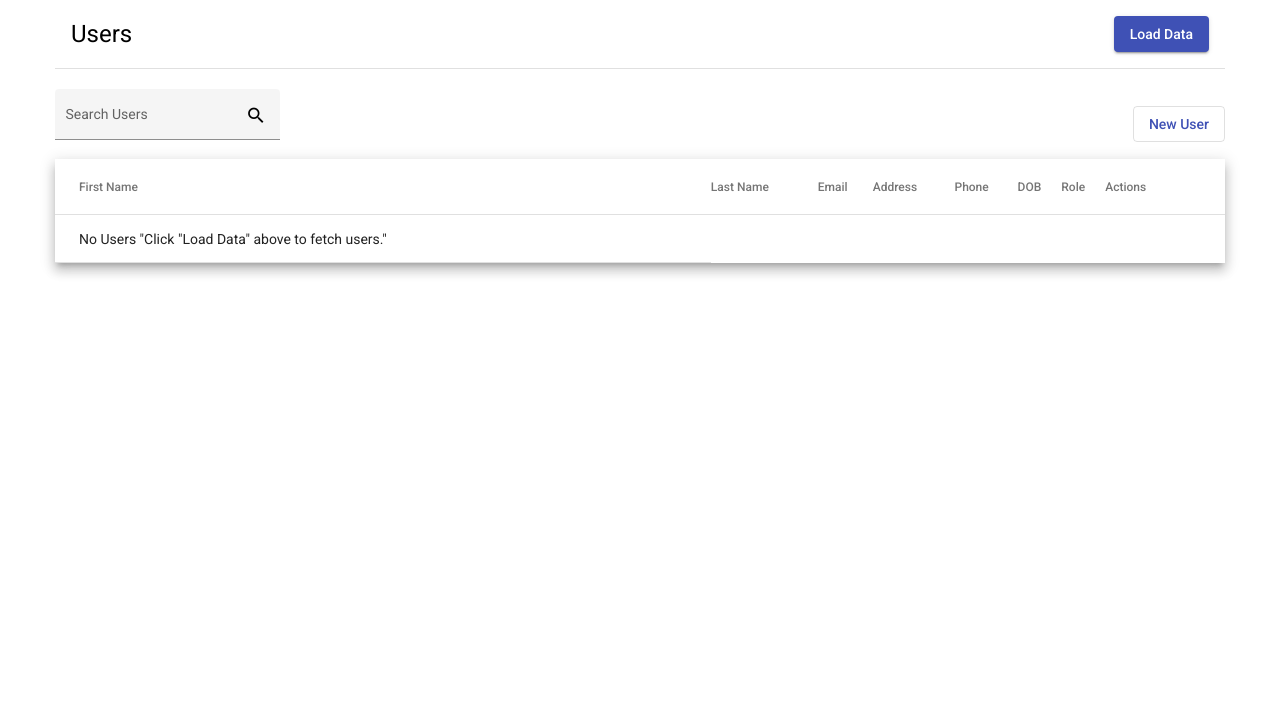
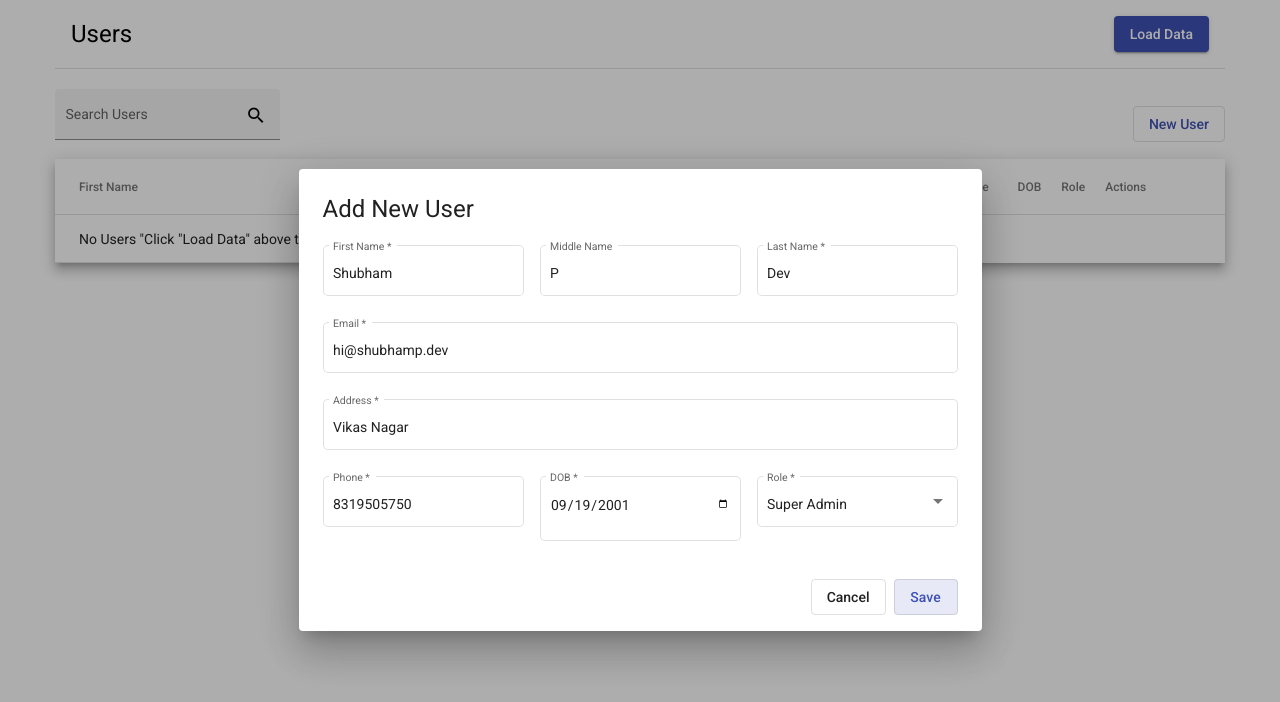
Before and after one commit to shubhamp-sf/sftc-angular-assignment, an Angular app: page / in a window 1280 px wide. Both pictures are taken after a click on the button "New User". Shown: the top 702 px of the page. Built offline with nearby package versions, Linux system fonts and the light colour scheme.

Commit message:
Implement New User Popup

```diff
--- a/src/app/app.module.ts
+++ b/src/app/app.module.ts
@@ -27,6 +27,7 @@ import {
 } from './user-table/user-table.component';
 import { RoleStringPipe } from './role-string.pipe';
 import { FormsModule, ReactiveFormsModule } from '@angular/forms';
+import { NewUserDialog } from './user-table/new-user-dialog';
 
 @NgModule({
   declarations: [
@@ -36,6 +37,7 @@ import { FormsModule, ReactiveFormsModule } from '@angular/forms';
     BulkActionComponent,
     UserTableComponent,
     DeleteUserDialog,
+    NewUserDialog,
     RoleStringPipe,
   ],
   imports: [
--- a/src/app/bulk-action/bulk-action.component.html
+++ b/src/app/bulk-action/bulk-action.component.html
@@ -16,6 +16,8 @@
     </form>
   </span>
   <div>
-    <button mat-stroked-button color="primary">New User</button>
+    <button mat-stroked-button color="primary" (click)="openNewUserDialog()">
+      New User
+    </button>
   </div>
 </div>
--- a/src/app/bulk-action/bulk-action.component.ts
+++ b/src/app/bulk-action/bulk-action.component.ts
@@ -1,4 +1,7 @@
-import { Component, OnChanges, OnInit, SimpleChanges } from '@angular/core';
+import { Component, OnInit, SimpleChanges } from '@angular/core';
+import { MatDialog, MAT_DIALOG_DATA } from '@angular/material/dialog';
+import { NewUserDialog } from '../user-table/new-user-dialog';
+import { UserElement } from '../user-table/user-table.component';
 import { UserService } from '../user.service';
 
 @Component({
@@ -6,10 +9,13 @@ import { UserService } from '../user.service';
   templateUrl: './bulk-action.component.html',
   styleUrls: ['./bulk-action.component.css'],
 })
-export class BulkActionComponent implements OnInit, OnChanges {
-  constructor(public userService: UserService) {}
+export class BulkActionComponent implements OnInit {
+  constructor(public userService: UserService, public dialog: MatDialog) {}
   ngOnInit(): void {}
-  ngOnChanges(changes: SimpleChanges): void {
-    console.log('changes', changes);
+  openNewUserDialog() {
+    let dialogRef = this.dialog.open(NewUserDialog);
+    dialogRef.afterClosed().subscribe((user: UserElement) => {
+      this.userService.add(user);
+    });
   }
 }
--- /dev/null
+++ b/src/app/user-table/new-user-dialog.html
@@ -0,0 +1,56 @@
+<h1 mat-dialog-title>Add New User</h1>
+<mat-dialog-content>
+  <form class="new-user-form" [formGroup]="userForm">
+    <div class="grid-inputs">
+      <mat-form-field appearance="outline">
+        <mat-label>First Name</mat-label>
+        <input matInput formControlName="firstName" />
+      </mat-form-field>
+      <mat-form-field appearance="outline">
+        <mat-label>Middle Name</mat-label>
+        <input matInput formControlName="middleName" />
+      </mat-form-field>
+      <mat-form-field appearance="outline">
+        <mat-label>Last Name</mat-label>
+        <input matInput formControlName="lastName" />
+      </mat-form-field>
+    </div>
+    <mat-form-field appearance="outline">
+      <mat-label>Email</mat-label>
+      <input matInput formControlName="email" />
+    </mat-form-field>
+    <mat-form-field appearance="outline">
+      <mat-label>Address</mat-label>
+      <input matInput formControlName="address" />
+    </mat-form-field>
+    <div class="grid-inputs">
+      <mat-form-field appearance="outline">
+        <mat-label>Phone</mat-label>
+        <input matInput formControlName="phone" />
+      </mat-form-field>
+      <mat-form-field appearance="outline">
+        <mat-label>DOB</mat-label>
+        <input matInput type="date" formControlName="dob" />
+      </mat-form-field>
+      <mat-form-field appearance="outline">
+        <mat-label>Role</mat-label>
+        <mat-select formControlName="role">
+          <mat-option *ngFor="let role of roles" [value]="role">
+            {{ role | roleString }}
+          </mat-option>
+        </mat-select>
+      </mat-form-field>
+    </div>
+  </form>
+</mat-dialog-content>
+<mat-dialog-actions [align]="'end'">
+  <button mat-stroked-button [mat-dialog-close]="false">Cancel</button>
+  <button
+    mat-stroked-button
+    cdkFocusInitial
+    color="primary"
+    (click)="saveUser()"
+  >
+    Save
+  </button>
+</mat-dialog-actions>
--- /dev/null
+++ b/src/app/user-table/new-user-dialog.ts
@@ -0,0 +1,44 @@
+import { Component, Inject } from '@angular/core';
+import { FormBuilder } from '@angular/forms';
+import { MatDialogRef, MAT_DIALOG_DATA } from '@angular/material/dialog';
+import { MatSnackBar } from '@angular/material/snack-bar';
+import { RolesArray, UserFormControls } from './user-table.component';
+
+@Component({
+  selector: 'new-user-dialog',
+  templateUrl: 'new-user-dialog.html',
+  styles: [
+    '.new-user-form{ display: grid }',
+    '.grid-inputs{ display: grid; gap: 1rem; grid-template-columns: repeat(3,auto) } ',
+  ],
+})
+export class NewUserDialog {
+  roles = RolesArray;
+
+  userForm = this.fb.group(
+    UserFormControls({
+      firstName: 'Shubham',
+      middleName: 'P',
+      lastName: 'Dev',
+      address: 'Vikas Nagar',
+      phone: 8319505750,
+      dob: '2001-09-19',
+      email: 'hi@shubhamp.dev',
+      role: 1,
+    })
+  );
+
+  constructor(
+    public dialogRef: MatDialogRef<NewUserDialog>,
+    private _snackBar: MatSnackBar,
+    private fb: FormBuilder
+  ) {}
+
+  saveUser() {
+    if (!this.userForm.valid) {
+      this._snackBar.open('One or more inputs are invalid.');
+      return;
+    }
+    this.dialogRef.close(this.userForm.value);
+  }
+}
--- a/src/app/user-table/user-table.component.ts
+++ b/src/app/user-table/user-table.component.ts
@@ -1,11 +1,7 @@
 import { Component, Inject, OnInit } from '@angular/core';
 import { UserService } from '../user.service';
 import { MatSnackBar } from '@angular/material/snack-bar';
-import {
-  MatDialog,
-  MatDialogRef,
-  MAT_DIALOG_DATA,
-} from '@angular/material/dialog';
+import { MatDialog, MAT_DIALOG_DATA } from '@angular/material/dialog';
 
 import { FormGroup, FormBuilder, Validators } from '@angular/forms';
 
@@ -14,7 +10,25 @@ export enum Role {
   Admin,
   Subscriber,
 }
-
+export const RolesArray = [Role.SuperAdmin, Role.Admin, Role.Subscriber];
+export const UserFormControls = (defaults: Partial<UserElement> = {}) => ({
+  firstName: [defaults.firstName || '', Validators.required],
+  middleName: [defaults.middleName || ''],
+  lastName: [defaults.lastName || '', Validators.required],
+  email: [defaults.email || '', [Validators.required, Validators.email]],
+  address: [defaults.address || '', [Validators.required]],
+  phone: [
+    defaults.phone || '',
+    [
+      Validators.required,
+      Validators.maxLength(10),
+      Validators.minLength(10),
+      Validators.pattern('[0-9]*'),
+    ],
+  ],
+  dob: [defaults.dob || '', Validators.required],
+  role: [defaults.role || Role.Subscriber, Validators.required],
+});
 export type UserId = number;
 export interface UserElement {
   id: UserId;
@@ -34,7 +48,7 @@ export interface UserElement {
   styleUrls: ['./user-table.component.css'],
 })
 export class UserTableComponent implements OnInit {
-  roles = [Role.SuperAdmin, Role.Admin, Role.Subscriber];
+  roles = RolesArray;
   displayedColumns: string[] = [
     'firstName',
     // 'middleName',
@@ -47,6 +61,7 @@ export class UserTableComponent implements OnInit {
     'action',
   ];
   editMode: { [key: UserId]: FormGroup } = {};
+
   constructor(
     public userService: UserService,
     private fb: FormBuilder,
@@ -56,25 +71,7 @@ export class UserTableComponent implements OnInit {
 
   ngOnInit(): void {}
   activateEditMode(user: UserElement) {
-    // this.editMode[user.id] = cloneDeep(user);
-    this.editMode[user.id] = this.fb.group({
-      firstName: [user.firstName, Validators.required],
-      middleName: [user.middleName],
-      lastName: [user.lastName, Validators.required],
-      email: [user.email, [Validators.required, Validators.email]],
-      address: [user.address, [Validators.required]],
-      phone: [
-        user.phone,
-        [
-          Validators.required,
-          Validators.maxLength(10),
-          Validators.minLength(10),
-          Validators.pattern('[0-9]*'),
-        ],
-      ],
-      dob: [user.dob, Validators.required],
-      role: [user.role, Validators.required],
-    });
+    this.editMode[user.id] = this.fb.group(UserFormControls(user));
   }
   deactiveEditMode(userId: UserId) {
     delete this.editMode[userId];
--- a/src/app/user.service.ts
+++ b/src/app/user.service.ts
@@ -1,17 +1,39 @@
 import { HttpClient } from '@angular/common/http';
-import { Injectable } from '@angular/core';
+import {
+  EventEmitter,
+  Injectable,
+  OnChanges,
+  SimpleChanges,
+} from '@angular/core';
 import { UserElement, UserId } from './user-table/user-table.component';
 
 @Injectable({
   providedIn: 'root',
 })
 export class UserService {
-  users: UserElement[] = [];
+  _users: UserElement[] = [];
   searchQuery: string = '';
+  userUpdate = new EventEmitter();
   constructor(private http: HttpClient) {}
 
   getAll() {
     return this.http.get<UserElement[]>('assets/users.json');
+  }
+  set users(newData: UserElement[]) {
+    console.log('setter');
+    this._users = newData;
+  }
+  get users() {
+    return this._users;
+  }
+
+  add(user: UserElement) {
+    let newId = 1;
+    if (this.users.length > 0) {
+      newId = this.users[this.users.length - 1].id + 1;
+    }
+    this.users = [...this.users, { ...user, id: newId }];
+    console.log(this.users);
   }
 
   updateAll(users: UserElement[]) {
```
